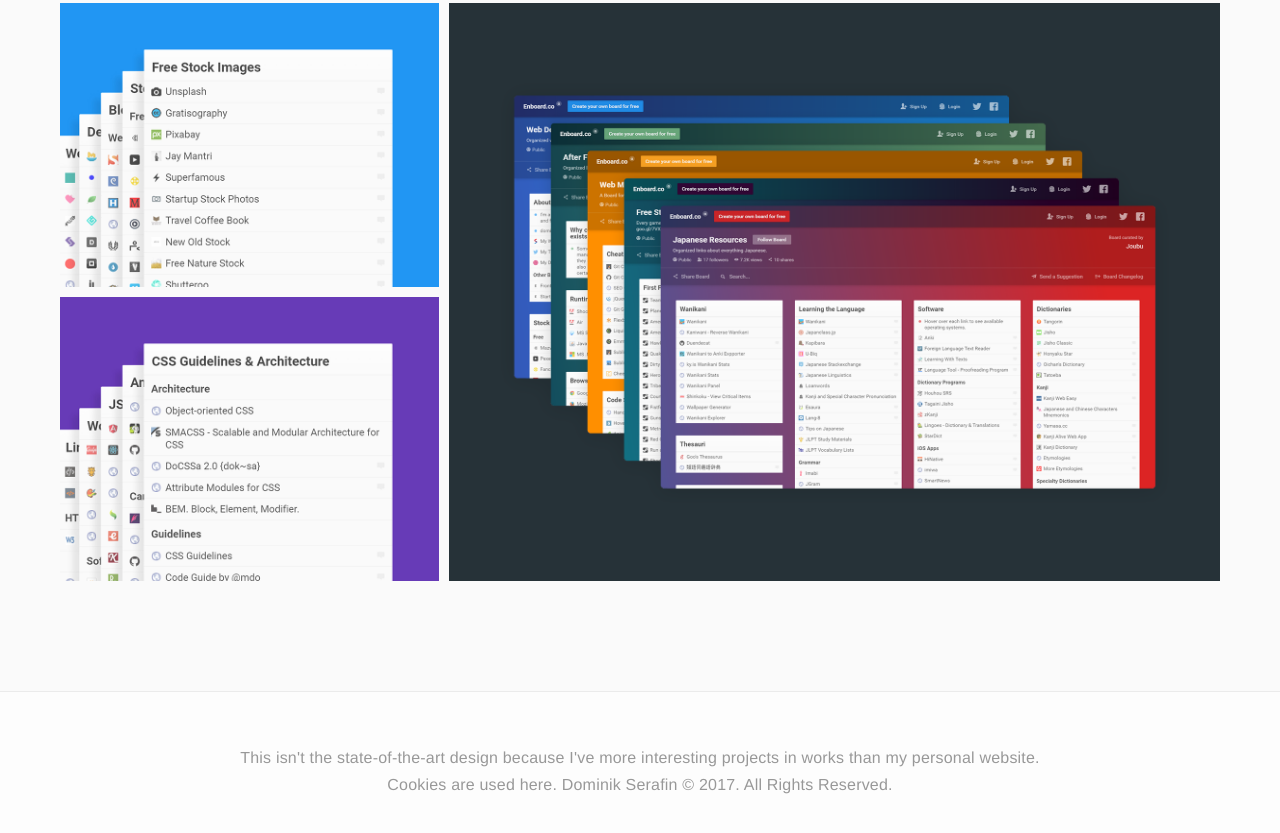
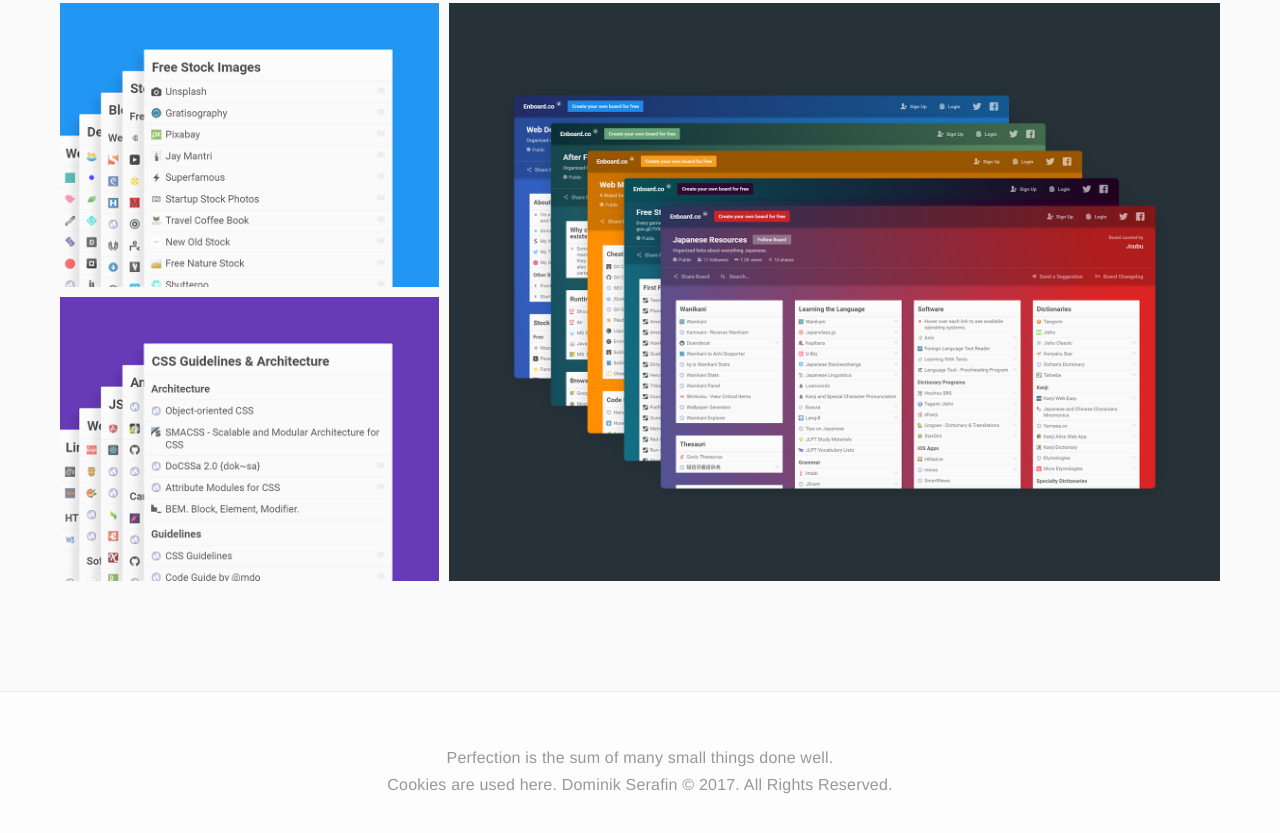
Before and after one commit to DominikSerafin/DominikSerafin.github.io, a website: page index.html in a window 1280 px wide. Shown: the part 2587-3420 px from the top of the page. Drawn offline with Linux system fonts and the light colour scheme; a script that the page names is missing.

Commit message:
Update index.html

```diff
--- a/index.html
+++ b/index.html
@@ -387,7 +387,7 @@
 
 
     <footer class="footer">
-        <p>This isn't the state-of-the-art design because I've more interesting projects in works than my personal website.</p>
+        <p>Perfection is the sum of many small things done well.</p>
         <p>Cookies are used here. Dominik Serafin &copy; 2017. All Rights Reserved.</p>
     </footer>
 
```
